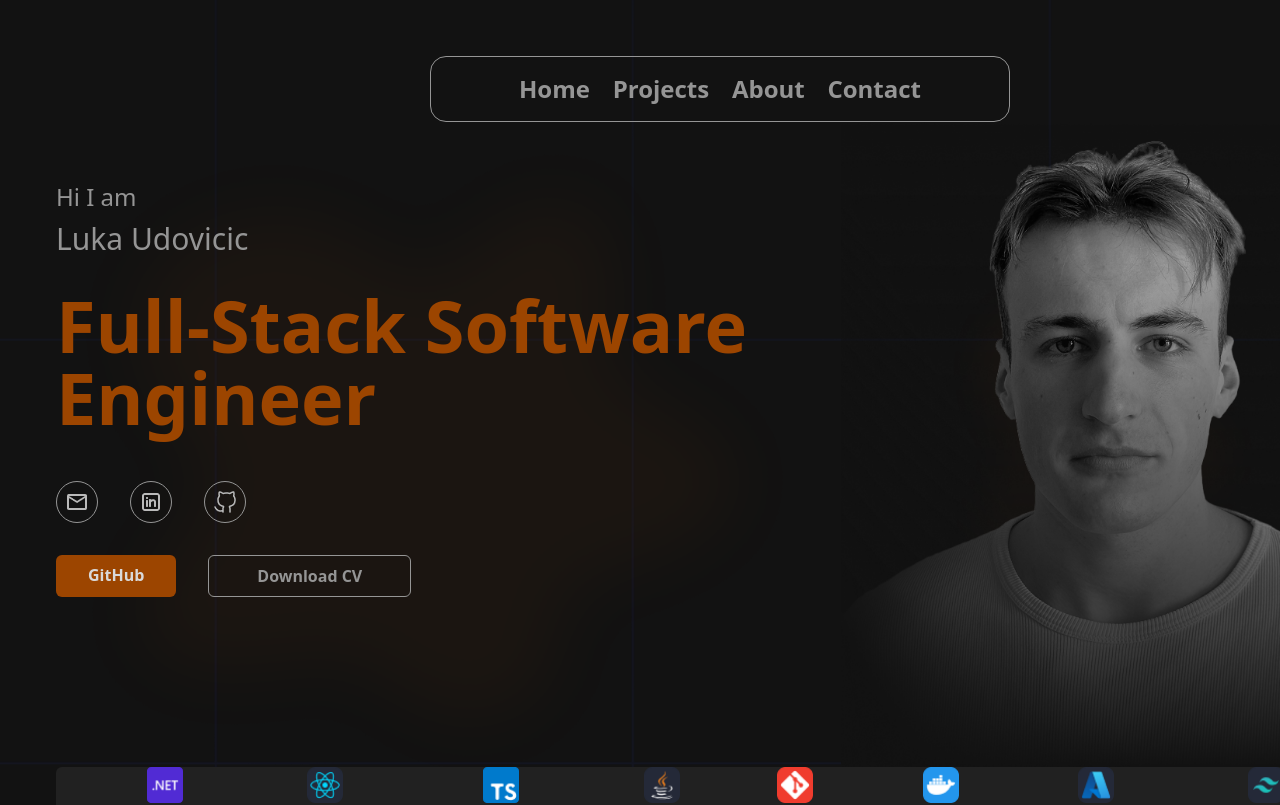
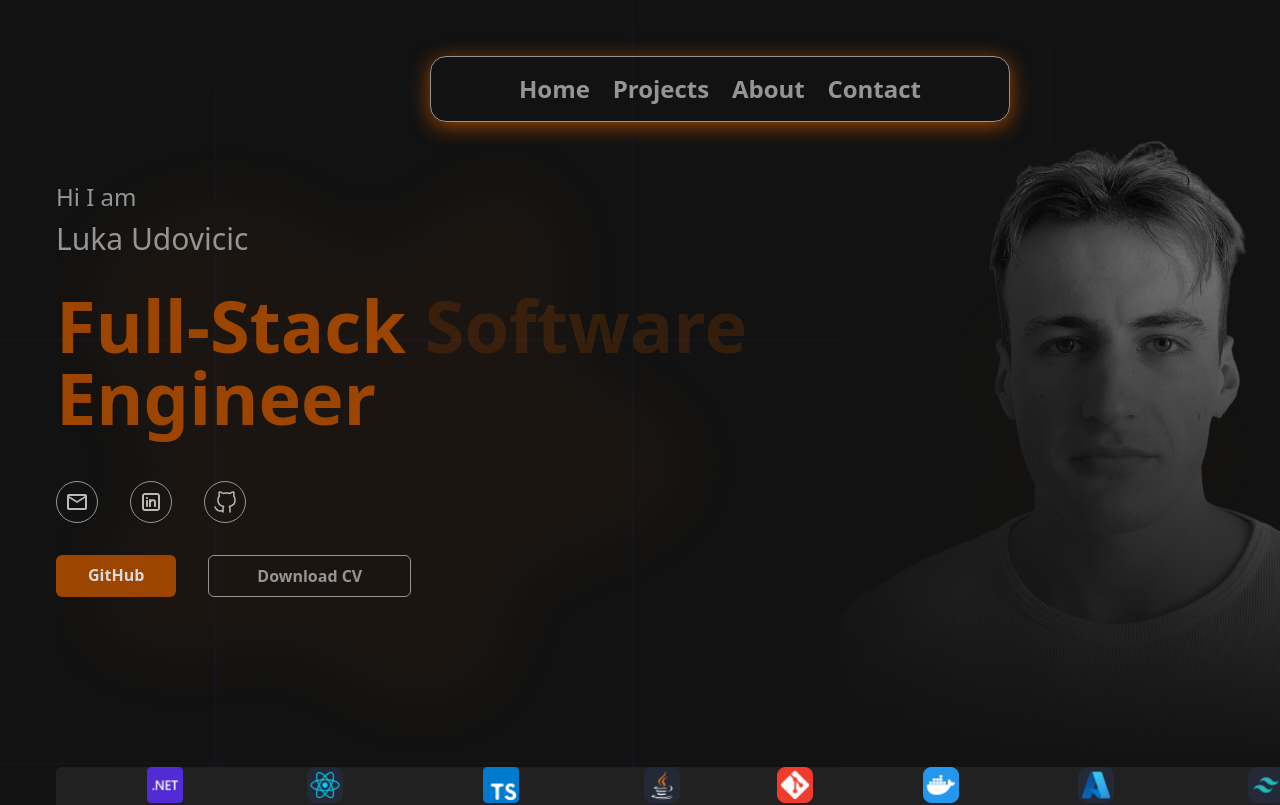
Before and after one commit to LukaUdovicic02/Portfolio, a Next.js app: page / in a window 1280 px wide. Shown: the top 805 px of the page. Built offline with nearby package versions, Linux system fonts and the light colour scheme.

Commit message:
addewd animations , changes to navbar added

```diff
--- a/app/components/About.tsx
+++ b/app/components/About.tsx
@@ -11,7 +11,7 @@ const About = (props: Props) => {
   return (
     <div
       id="about"
-      className="w-[1440px] h-screen   p-14  flex flex-col justify-center items-center relative"
+      className="w-[1440px] h-screen  p-14  flex flex-col justify-center items-center relative"
     >
       <div className="absolute inset-0 bg-[url(/images/backgroundHomePage.png)] bg-[position:-250px_420px] -z-1 opacity-70 bg-[length:140%_60%] bg-no-repeat"></div>
 
--- a/app/components/Contact.tsx
+++ b/app/components/Contact.tsx
@@ -60,7 +60,7 @@ function Contact({}: Props) {
 
         <button
           className="bg-header left-1/2 -translate-x-1/2 relative text-primarytext
-         w-[129px] h-[39px] uppercase rounded-2xl font-bold tracking-[0.2em]
+         w-[129px] h-[39px] uppercase rounded-2xl font-bold tracking-[0.2em] cursor-pointer
          hover:border-1 hover:border-secondarytext hover:text-secondarytext hover:bg-transparent
          "
         >
--- a/app/components/Home.tsx
+++ b/app/components/Home.tsx
@@ -22,7 +22,7 @@ const Home = (props: Props) => {
       <div className="flex flex-col h-full z-10">
         <NavBar />
 
-        <div className="flex items-center justify-between flex-grow bg-[url(/images/backgroundHomePage.png)]  bg-no-repeat">
+        <div className="flex items-center justify-between flex-grow bg-[url(/images/backgroundHomePage.png)] bg-[position:-50px]  bg-no-repeat">
           <div className="w-[674px] h-[527px] ">
             <div>
               <h1 className="text-2xl text-secondarytext mb-2 ">Hi I am</h1>
@@ -30,14 +30,17 @@ const Home = (props: Props) => {
                 Luka Udovicic
               </h1>
               <h1 className="text-7xl text-header font-bold w-[700px]">
-                Full-Stack Software Engineer
+                Full-Stack <span className="blinking-letter">Software</span>
+              </h1>
+              <h1 className="text-7xl text-header font-bold w-[700px]">
+                Engineer
               </h1>
             </div>
             <div>
               <ul className="flex flex-row mt-12 gap-8 mb-8">
-                <li className=" border-1 border-secondarytext rounded-4xl p-2 hover:bg-primarytext transition duration-300">
+                <li className=" border-1 border-secondarytext rounded-4xl p-2 hover:bg-secondarytext transition duration-300">
                   <a href="mailto:lukaudovicic10@gmail.com" target="blank">
-                    <Image className="w-6 h-6" src={EmailIcon} alt="icon" />
+                    <Image className="w-6 h-6 " src={EmailIcon} alt="icon" />
                   </a>
                 </li>
                 <li className=" border-1 border-secondarytext rounded-4xl p-2 hover:bg-primarytext transition duration-300">
@@ -72,11 +75,14 @@ const Home = (props: Props) => {
             </div>
           </div>
 
-          <div className="bg-[url(/images/backgroundHomePage.png)] bg-no-repeat bg-[length:60%_60%] bg-[position:100px] relative">
+          <div className="bg-[url(/images/backgroundHomePage.png)] bg-no-repeat bg-[length:60%_60%] bg-[position:100px] relative ">
+            <div className="absolute z-2 bottom-0 w-[543px] h-[620px] bg-gradient-to-bl from-blck/10 to-blck"></div>
+            <div className="absolute bottom-0 w-[543px] z-2 h-[620px] bg-gradient-to-t from-blck to-blck/0"></div>
+
             <Image
               src={slika}
               alt="profile picture"
-              className="object-contain"
+              className="object-contain z-1 relative"
               width={543}
               height={592}
             />
--- a/app/components/NavBar.tsx
+++ b/app/components/NavBar.tsx
@@ -5,9 +5,14 @@ type Props = {};
 
 const NavBar = (props: Props) => {
   return (
-    <div className="flex justify-center z-1 w-full  ">
-      <div className=" w-[580px] h-[66px] rounded-2xl border-secondarytext border-solid border-1 px-22 py-4">
-        <ul className="flex flex-row justify-between items-center text-2xl font-bold text-secondarytext ">
+    <div className="flex justify-center z-1 w-full">
+      <ul
+        className=" shadow-[0_4px_20px_#9C4500] w-[580px] h-[66px] transition-all duration-300
+         hover:w-[700px] hover:h-[90px] hover:border-1 hover:px-30
+         rounded-2xl border-solid
+         border-1 px-22 py-4 flex flex-row justify-between items-center
+        text-2xl font-bold text-secondarytext "
+      >
         <li className="hover:text-primarytext transition duration-300 ">
           <Link href="#home">Home</Link>
         </li>
@@ -22,7 +27,6 @@ const NavBar = (props: Props) => {
         </li>
       </ul>
     </div>
-    </div>
   );
 };
 
--- a/app/globals.css
+++ b/app/globals.css
@@ -9,7 +9,19 @@
   --breakpoint-xs: 30rem;
 }
 
+@keyframes soft-blink {
+  50% {
+    opacity: 0.1;
+  }
 
+  100% {
+    opacity: 1;
+  }
+}
+
+.blinking-letter {
+  animation: soft-blink 4s ease-out infinite;
+}
 
 /*
 :root {
```
Also changed, not shown: app/page.tsx (+7 -0 lines), public/images/Luka_Slika.png. Lines whose indentation alone changed are shown as unchanged.
